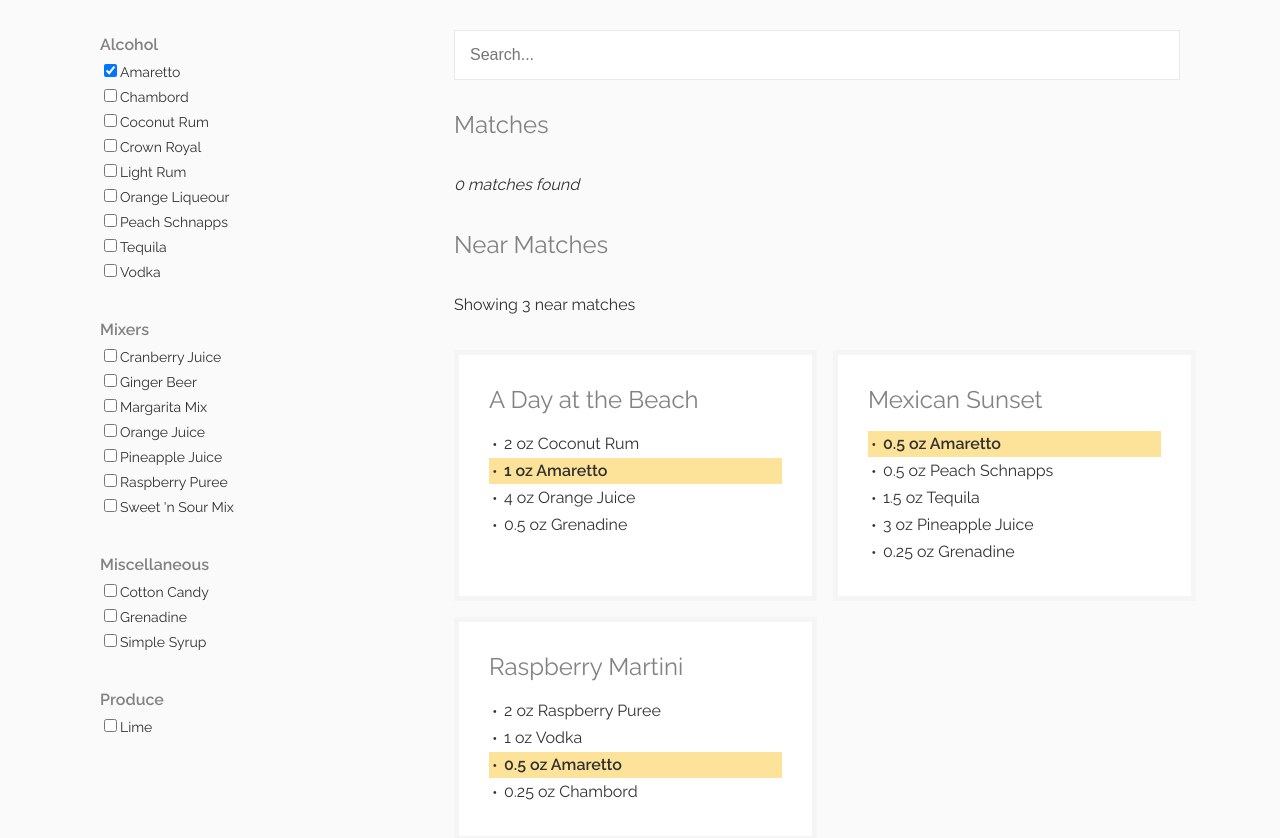
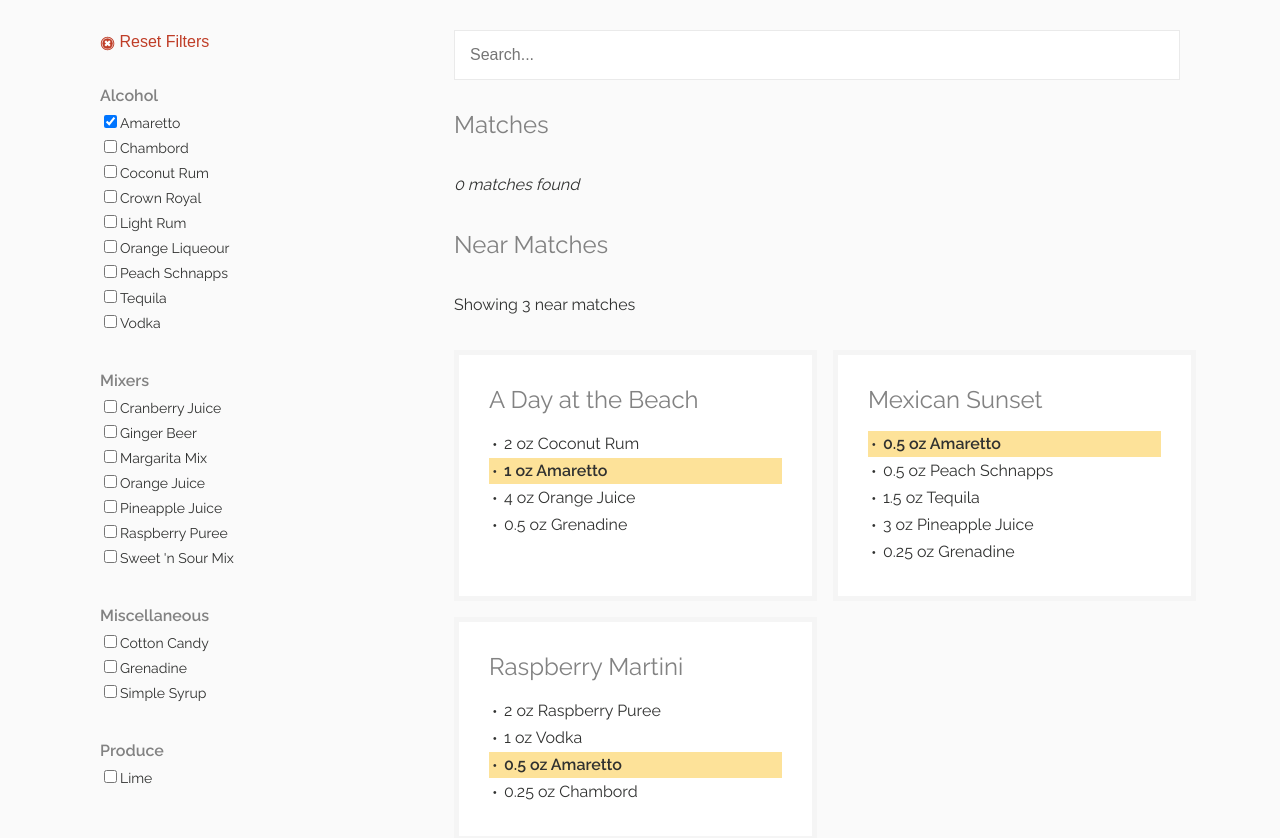
Before and after one commit to nicolesmithdev/mixology, a Vue app: page / in a window 1280 px wide. Both pictures are taken after a click on the checkbox "Amaretto". Shown: the top 838 px of the page. Built offline with nearby package versions, Linux system fonts and the light colour scheme.

Commit message:
Add reset filters button

```diff
--- a/src/components/filters/FiltersList.vue
+++ b/src/components/filters/FiltersList.vue
@@ -1,6 +1,9 @@
 <template>
     <div id="sidebar">
         <div id="filters" :class="[hideFilters ? 'hidden' : 'open']">
+            <button v-if="activeFilters.length" @click="resetFilters">
+                Reset Filters
+            </button>
             <FilterGroup
                 v-for="filter in filters"
                 :key="filter.name"
@@ -35,6 +38,9 @@ export default {
         hideFilters() {
             return this.$store.getters.PROP('hideFilters');
         },
+        activeFilters() {
+            return this.$store.getters.PROP('activeFilters');
+        },
     },
     methods: {
         resize() {
@@ -45,6 +51,9 @@ export default {
                 });
             }
         },
+        resetFilters() {
+            this.$store.dispatch('RESET_FILTERS');
+        },
     },
 };
 </script>
--- a/src/components/filters/SingleFilter.vue
+++ b/src/components/filters/SingleFilter.vue
@@ -1,10 +1,10 @@
 <template>
     <li>
         <input
+            v-model="checkbox"
             type="checkbox"
             :id="value.toLowerCase()"
             :value="value"
-            @change="toggleFilter"
         />
         <label :for="value.toLowerCase()">{{ value }}</label>
     </li>
@@ -18,16 +18,23 @@ export default {
             required: true,
         },
     },
-    methods: {
-        toggleFilter(e) {
-            const payload = {
-                prop: 'activeFilters',
-                value: e.target.value,
-            };
-            let action = e.target.checked ? 'PROP_PUSH' : 'PROP_SPLICE';
-            this.$store.dispatch(action, payload).then(() => {
-                this.$store.dispatch('FETCH_RECIPES');
-            });
+    computed: {
+        activeFilters() {
+            return this.$store.getters.PROP('activeFilters');
+        },
+        checkbox: {
+            get() {
+                return (
+                    this.activeFilters &&
+                    this.activeFilters.includes(this.value)
+                );
+            },
+            set(value) {
+                this.$store.dispatch('TOGGLE_FILTER', {
+                    checked: value,
+                    filter: this.value,
+                });
+            },
         },
     },
 };
--- a/src/scss/abstracts/_variables.scss
+++ b/src/scss/abstracts/_variables.scss
@@ -8,6 +8,7 @@ $gray: #828282;
 $light-gray: #fafafa;
 $medium-gray: #f5f5f5;
 $pink: #f15f7f;
+$red: #bf3d27;
 $white: #ffffff;
 
 // FONTS
--- a/src/scss/components/_FiltersList.scss
+++ b/src/scss/components/_FiltersList.scss
@@ -21,4 +21,24 @@
             }
         }
     }
+    button {
+        background: none;
+        border: none;
+        color: $red;
+        cursor: pointer;
+        font-size: $default-size;
+        font-weight: 500;
+        margin-bottom: $padding;
+        padding: 0;
+        &:before {
+            background-image: url('images/icon-remove.svg');
+            background-repeat: no-repeat;
+            background-size: contain;
+            content: '';
+            display: inline-block;
+            height: 15px;
+            vertical-align: sub;
+            width: 15px;
+        }
+    }
 }
--- a/src/store/actions/recipes.js
+++ b/src/store/actions/recipes.js
@@ -53,4 +53,15 @@ export default {
         dispatch('PROP', { prop: 'recipes', value: results });
         dispatch('PROP', { prop: 'relatedRecipes', value: relatedRecipes });
     },
+    RESET_FILTERS: ({ dispatch }) => {
+        dispatch('PROP', { prop: 'activeFilters', value: [] }).then(() => {
+            dispatch('FETCH_RECIPES');
+        });
+    },
+    TOGGLE_FILTER: ({ dispatch }, { checked, filter }) => {
+        let action = checked ? 'PROP_PUSH' : 'PROP_SPLICE';
+        dispatch(action, { prop: 'activeFilters', value: filter }).then(() => {
+            dispatch('FETCH_RECIPES');
+        });
+    },
 };
```
Also changed, not shown: src/images/icon-remove.svg (added), 1 other file (tests, documents, lock files or other folders).
